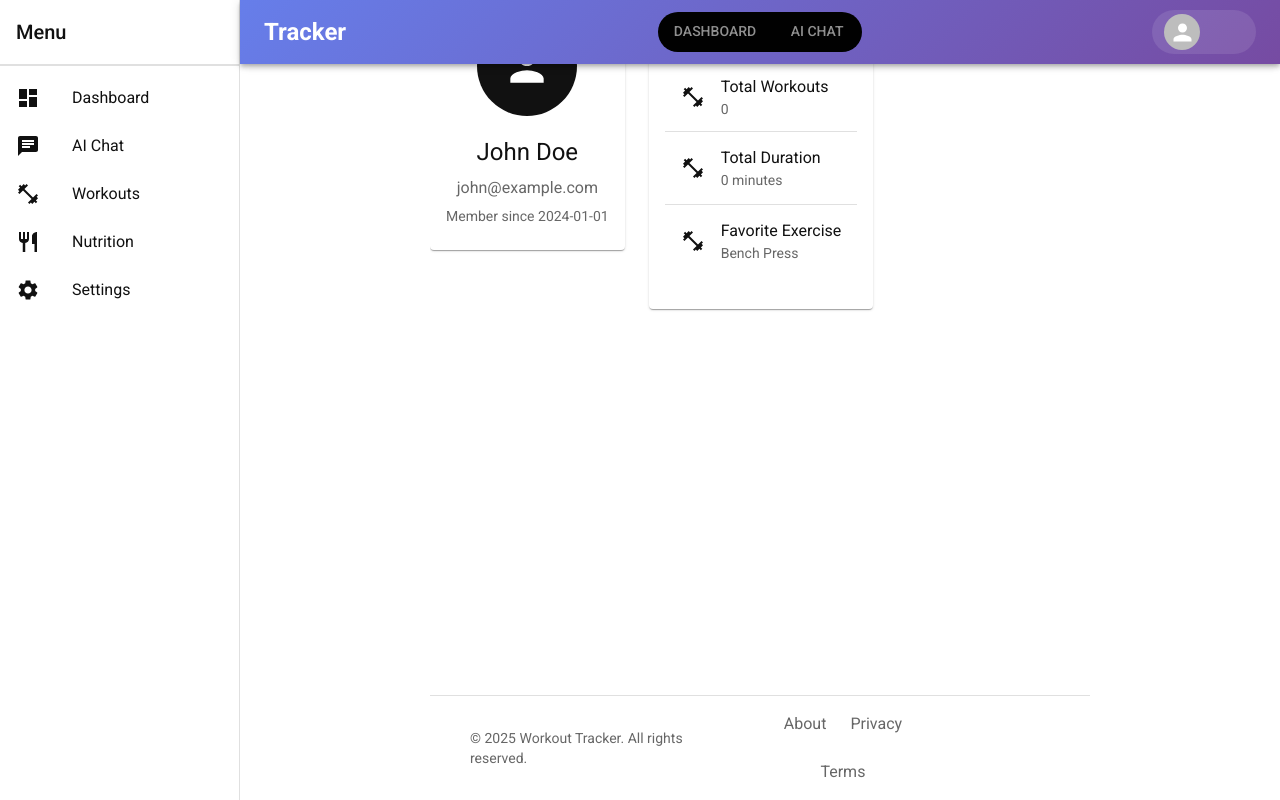
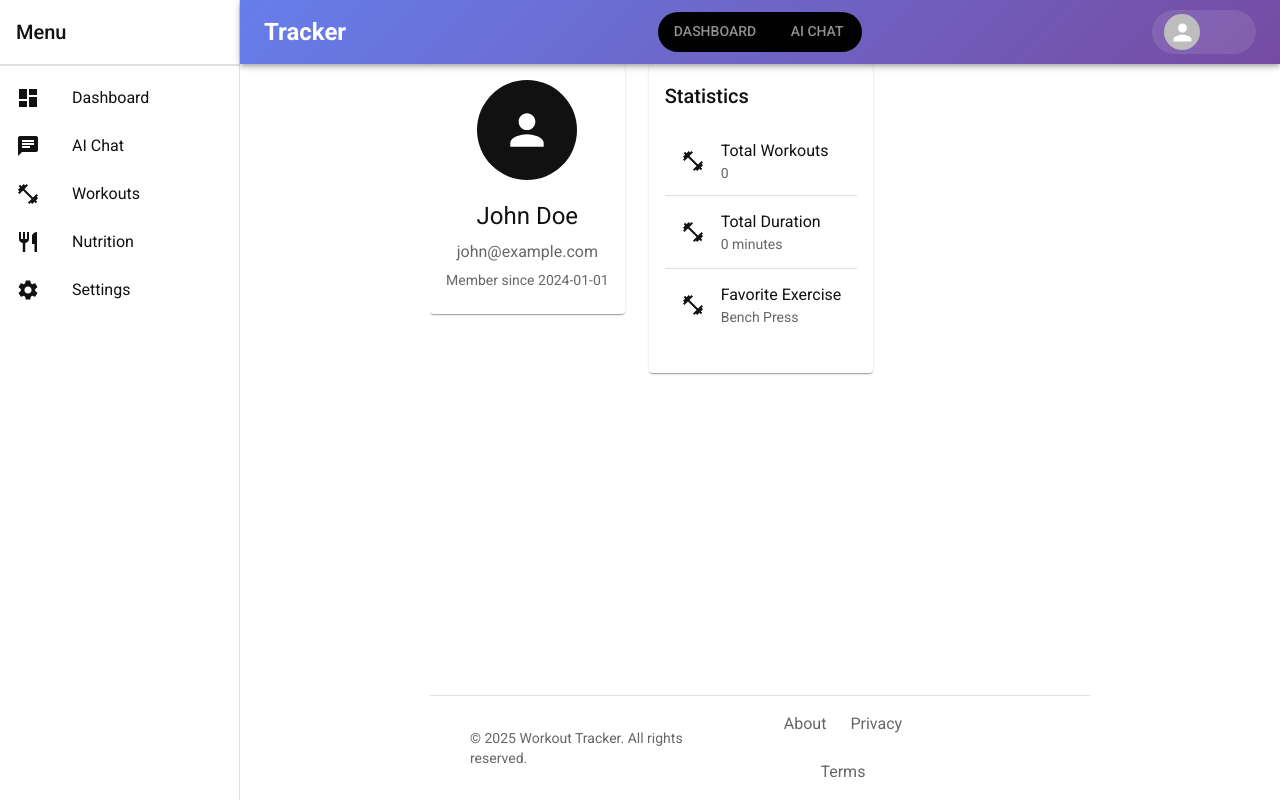
Before and after one commit to khandu-utkarsh/trackBot, a Next.js app in the folder frontend/: page /profile in a window 1280 px wide. Built offline with nearby package versions, Linux system fonts and the light colour scheme; no server answers; some icons are missing.

Commit message:
Fixed bug with header overlaying the main content area.

```diff
--- a/frontend/src/app/(app)/layout.tsx
+++ b/frontend/src/app/(app)/layout.tsx
@@ -25,7 +25,7 @@ export default function LoggedInAppLayout({
       {/* Main Area */}
       <Box sx={{ flex: 1, display: 'flex', flexDirection: 'column' }}>
         <Header />
-        <Box component="main" sx={{ flex: 1, overflow: 'auto' }}>
+        <Box component="main" sx={{ flex: 1, overflow: 'auto', mt: '64px' }}>
           {children}
         </Box>
         <Footer />
```
